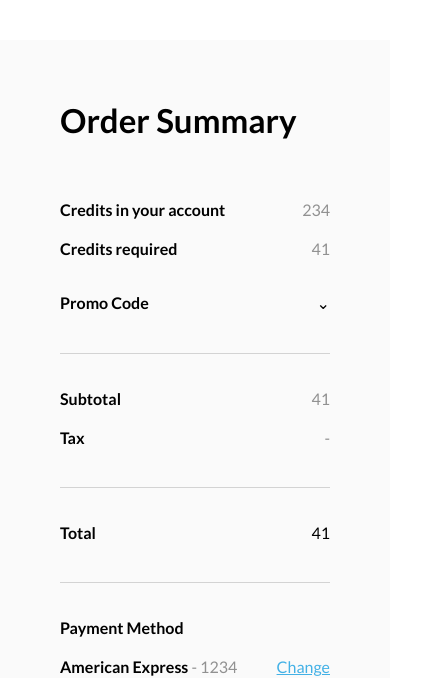
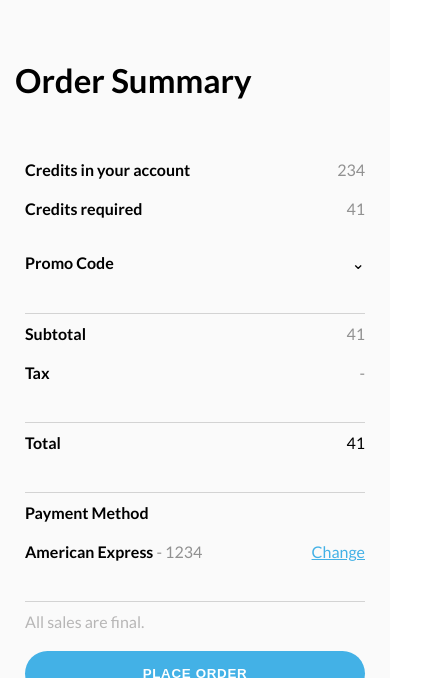
Before and after one commit to Jkhanason/MultiTracks, a plain HTML site: page index.html in a window 390 px wide. Shown: the part 1322-2000 px from the top of the page, 425 px wide, since content can reach past the window. Drawn offline with Linux system fonts and the light colour scheme.

Commit message:
desktop is complete. about to refactor to make mobile layout work

```diff
--- a/index.html
+++ b/index.html
@@ -54,6 +54,7 @@
           <div>
             <p class="title">Graves Into Gardens</p>
             <p class="genre">Elevation Worship</p>
+            <!-- <p>X</p> -->
           </div>
         </div>
         <div class="middle">
@@ -86,7 +87,7 @@
         </div>
       </div>
 
-      <p class="continue"> <a class="continue" href='#'> Continue shopping</a></Continue></p>
+      <p class="continue"> <a class="continue" href='#'> &#x3c Continue shopping</a></Continue></p>
 
       <div class="saveForLater">
         <h2>Saved for later</h2>
@@ -179,7 +180,8 @@
       <div class="placeOrder">
         <p>All sales are final.</p>
         <button>PLACE ORDER</button>
-        <p>By placing an order, you agree to the <a href="#">Terms of Use</a> and <a href="#">Privary Policy.</a></p>
+        <p class="fullSizeText">By placing your order, you agree to the <a href="#">Terms of Use</a> and <a href="#">Privary Policy.</a></p>
+        <p class="mobileText">By finalizing your order, you agree to the <a href="#">Terms of Use</a> and <a href="#">Privary Policy.</a></p>
       </div>
     </div>
 
@@ -261,7 +263,7 @@
       </div>
 
       <div class="darkBlack">
-        <p>©2006-2021 by MultiTracks.com LLC. All Rights Reserved</p>
+        <p class="copyRight">©2006-2021 by MultiTracks.com LLC. All Rights Reserved</p>
         <p><a href="#">Terms</a>|<a href="#">Privacy Policy</a>|<a href="#">Contact</a></p>
         <p><a href="#"><i class="fa-solid fa-globe"></i>English ▾</a></p>
       </div>
--- a/styles/_footer.scss
+++ b/styles/_footer.scss
@@ -116,7 +116,7 @@ footer {
       text-align: end;
       font-size: 1.7rem;
     }
-    p:first-of-type {
+    .copyRight {
       text-align: left;
     }
     a {
@@ -154,5 +154,19 @@ footer {
         grid-column: 2 / 3;
       }
     }
+
+    .darkBlack {
+      display: flex;
+      flex-direction: column-reverse;
+      justify-content: center;
+      align-items: center;
+      padding: 0 5rem 2rem 5rem;
+      p, .copyRight {
+        text-align: center;
+      }
+      a {
+        margin: 0 1rem;
+      }
+    }
   }
 }
--- a/styles/_header.scss
+++ b/styles/_header.scss
@@ -8,6 +8,7 @@ $paddingZero16px: 0 16px;
 @import './variables';
 
 header {
+  box-sizing: border-box;
   grid-column: 1 / -1;
   @include flexRow();
   flex-wrap: nowrap;
@@ -102,7 +103,7 @@ header {
 
   @include breakpoint(mobile) {
     width: contain;
-    padding-bottom: 1.5rem;
+    padding: 1.5rem 0;
     h2, .fullSizeImg {
       display: none;
     }
@@ -114,13 +115,15 @@ header {
       width: 100%;
       @include flexRow();
       img {
-        // margin: 0 auto;
         position: relative;
         left: 5rem;
       }
       i {
         font-size: 1.5rem;
         color: $greyFont;
+        &:hover {
+          cursor: pointer;
+        }
       }
       i:nth-of-type(2) {
         transform: rotateY(180deg);
--- a/styles/_main.scss
+++ b/styles/_main.scss
@@ -139,7 +139,7 @@ main {
       font-size: 1.4;
       min-height: 0;
       width: 100%;
-      padding-bottom: 1.5rem;
+      padding: 0 0 1.5rem 1rem;
       // background-color: tan;
       .left {
         grid-column: 1 / 3;
--- a/styles/_orderSummary.scss
+++ b/styles/_orderSummary.scss
@@ -1,3 +1,4 @@
+@import './variables';
 
 .orderSummary {
   grid-column: 3 / -1;
@@ -53,10 +54,13 @@
     p:first-of-type {
       align-self: flex-start;
     }
-    p:last-of-type {
+    .fullSizeText, .mobileText  {
       text-align: center;
       font-size: 1.4rem;
       padding: 0 4rem;
+    }
+    .mobileText {
+      display: none;
     }
     button {
       align-self: center;
@@ -77,4 +81,24 @@
       color: $greyFont;
     }
   }
+
+  @include breakpoint(mobile) {
+
+
+
+    h2 {
+      margin-left: 1.5rem;
+    }
+    .credits, .placeOrder {
+      margin: 0 2.5rem;
+    }
+    .placeOrder {
+      .fullSizeText {
+        display: none;
+      }
+      .mobileText {
+        display: block;
+      }
+    }
+  }
 }
--- a/styles/style.scss
+++ b/styles/style.scss
@@ -18,14 +18,24 @@ body, html {
   background-color: $background;
   display: grid;
   grid-template-columns: repeat(3, 1fr);
-  width: 99%;
+  width: 100%;
   margin: auto;
-  // padding: 5rem;
-  // background-color: red;
 
   @include breakpoint(mobile) {
     display: flex;
     flex-direction: column;
     width: 390px;
+    main {
+      order: 1
+    }
+    header {
+      order: 2;
+    }
+    .orderSummary {
+      order: 3;
+    }
+    footer {
+      order: 4;
+    }
   }
 }
```
Also changed, not shown: styles/style.css, 1 other file.
